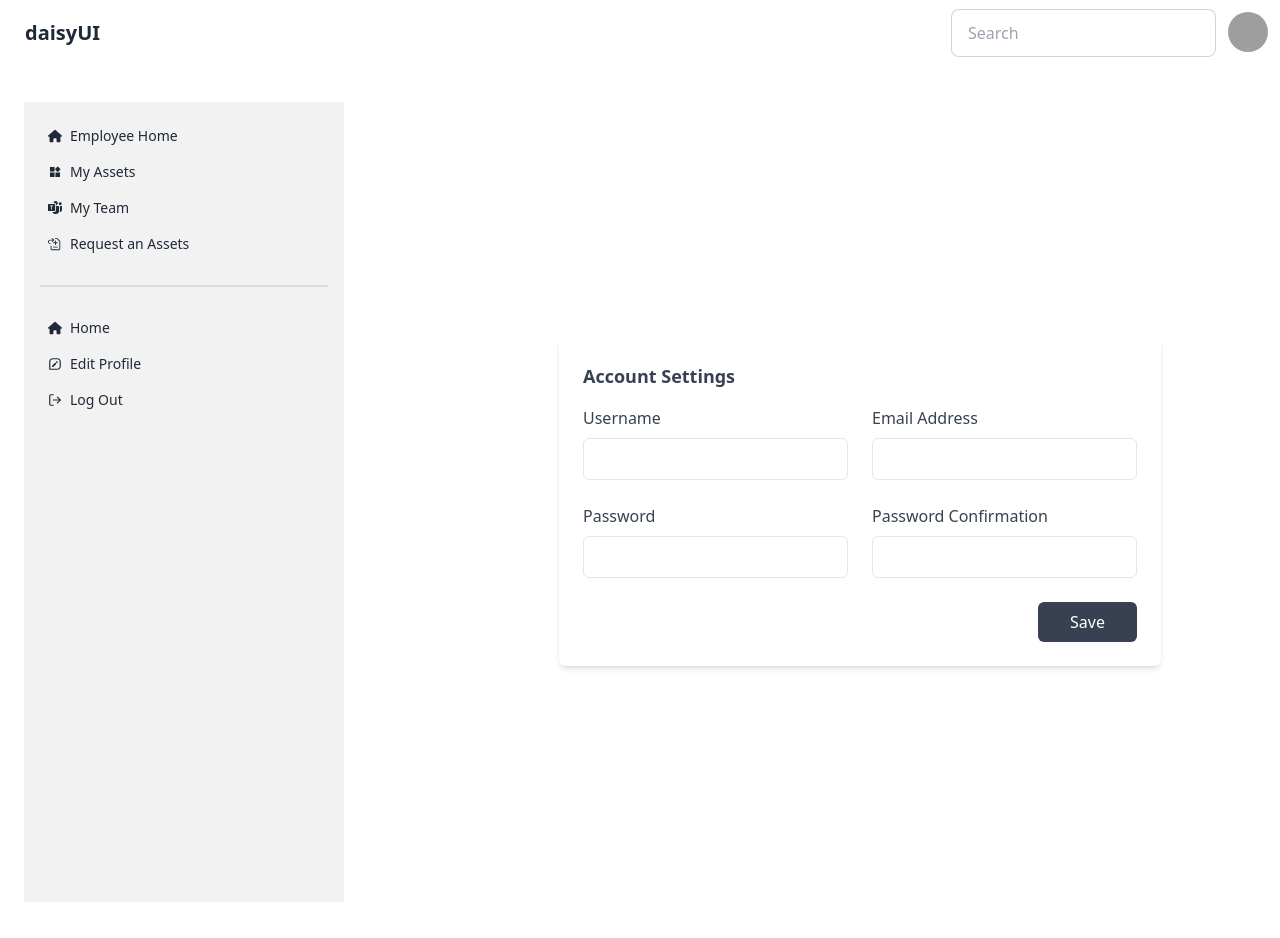
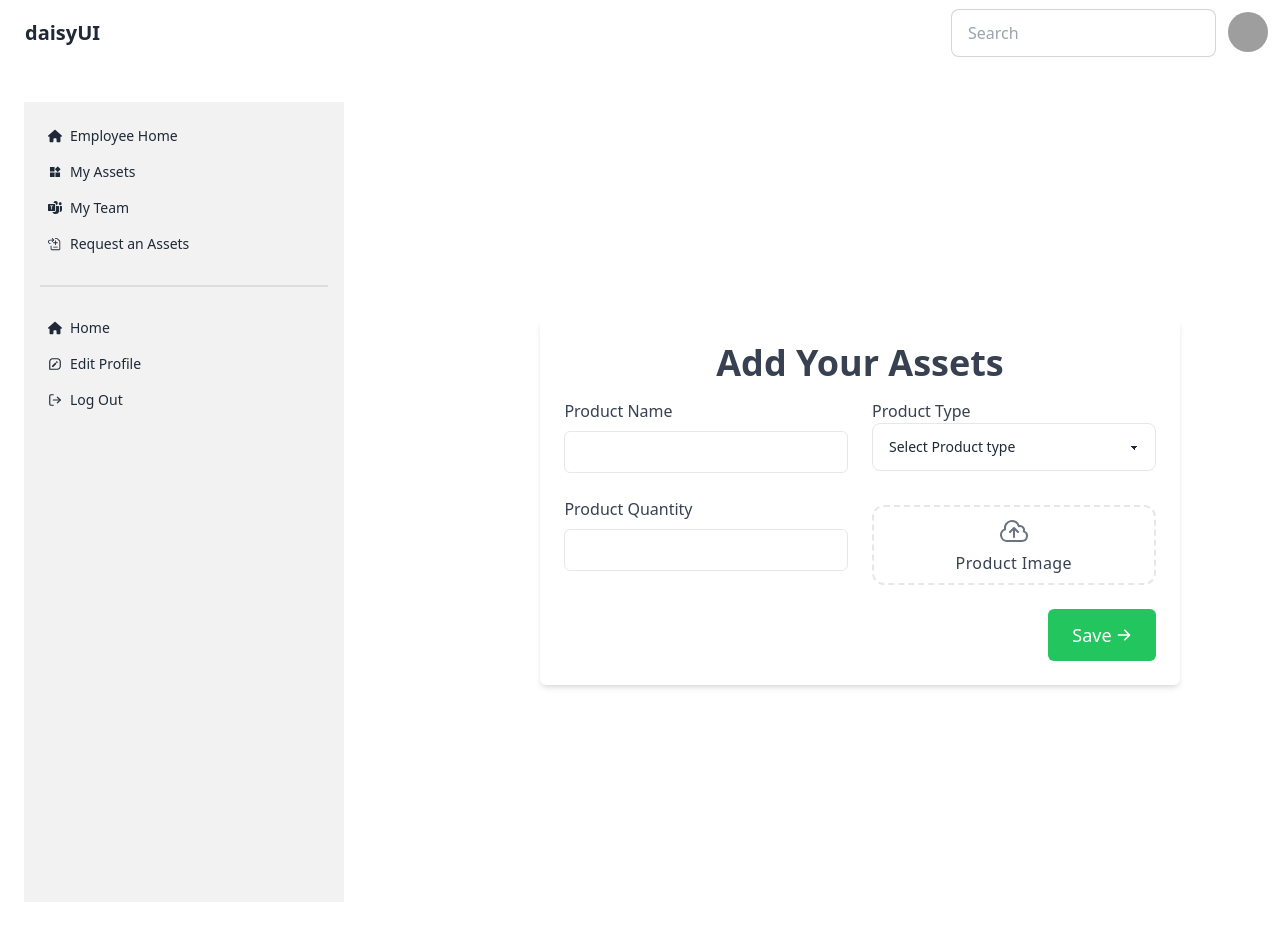
Before and after one commit to md-maruf-billa/Asset-Nexus-Tower-Front-End, a React (Vite) app: page /dashboard/add-asset in a window 1280 px wide. Built offline with nearby package versions, Linux system fonts and the light colour scheme; no server answers; grey boxes are pictures that could not be loaded.

Commit message:
Added add asset form and use react hook form for collecting data

```diff
--- a/src/Components/Nav/Nav.jsx
+++ b/src/Components/Nav/Nav.jsx
@@ -5,6 +5,9 @@ import Swal from 'sweetalert2';
 import { useQuery } from '@tanstack/react-query'
 import userAxiosGlobal from '../../Utils/Hooks/userAxiosGlobal';
 import useAdminCheck from '../../Utils/Hooks/useAdminCheck';
+import { useForm } from "react-hook-form"
+
+
 
 const Nav = () => {
     const userRole = useAdminCheck();
@@ -41,7 +44,8 @@ const Nav = () => {
     const navLink = <>
         <li><NavLink to="/">Home</NavLink></li>
         {
-            currentUser.email ? <li><Link to={`${userRole == "HR Manager" ? "/dashboard" : "/dashboard/employee-home"}`}>Go Your Dashboard</Link></li> :
+            currentUser.email ?
+                <li><Link to={`${userRole == "HR Manager" ? "/dashboard" : "/dashboard/employee-home"}`}>Go Your Dashboard</Link></li> :
                 <li><NavLink to="/registration">Join as Employee</NavLink></li>}
 
 
@@ -84,7 +88,7 @@ const Nav = () => {
                                         <span className="badge">New</span>
                                     </a>
                                 </li>
-                                <li><Link to="/dashboard">Dashboard</Link></li>
+                                <li><Link to={`${userRole == "HR Manager" ? "/dashboard" : "/dashboard/employee-home"}`}>Dashboard</Link></li>
                                 <li onClick={handelLogOut}><a>Logout</a></li>
                             </ul>
                         </div>
--- a/src/Dashboard/Hr-Manager/AddAsset/AddAsset.jsx
+++ b/src/Dashboard/Hr-Manager/AddAsset/AddAsset.jsx
@@ -1,36 +1,106 @@
-import React from 'react';
+import React, { useState } from 'react';
+import Button from '../../../Shared/Button/Button';
+import userAxiosGlobal from '../../../Utils/Hooks/userAxiosGlobal';
+import { useForm } from 'react-hook-form';
+import useAxiosSecure from '../../../Utils/Hooks/useAxiosSecure';
+import Swal from 'sweetalert2';
 
 const AddAsset = () => {
+    const { register, handleSubmit,reset } = useForm()
+    const axiosGlobal = userAxiosGlobal();
+    const axiosSecure = useAxiosSecure();
+    const [buttonLoading, setButtonLoading] = useState(false);
+    const [assetImage, setAssetImage] = useState("");
+
+
+    // UPLOADING ASSETS IMAGE
+    const uploadAssetsImage = (e) => {
+        setButtonLoading(true);
+        const image = e.target.files[0];
+        const imageFile = new FormData();
+        imageFile.append("image", image);
+
+        // UPLOAD
+        axiosGlobal.post(`${import.meta.env.VITE_IMAGEBBURL}?key=${import.meta.env.VITE_IMAGEBB_API_KEY}`, imageFile)
+            .then(data => {
+                setAssetImage(data?.data?.data?.display_url)
+                setButtonLoading(false);
+            })
+    }
+
+    const submitAsset = (data) => {
+        const assetInfo = { ...data, assetImage }
+
+        // SAVE DATA INTO DATABASE
+        axiosSecure.post("/add-asset", assetInfo)
+            .then(res => {
+                if (res?.data?.insertedId) {
+                    Swal.fire({
+                        position: "center",
+                        icon: "success",
+                        title: `${ data.productName +"is Saved into database" }`,
+                        showConfirmButton: false,
+                        timer: 1000
+                    });
+                    setButtonLoading(false);
+                    reset();
+                }
+            })
+    }
+
+
+
+
     return (
         <div className='flex items-center justify-center w-full'>
             <section class=" p-6 mx-auto bg-white rounded-md shadow-md ">
-                <h2 class="text-lg font-semibold text-gray-700 capitalize dark:text-white">Account settings</h2>
+                <h2 class="text-4xl text-center font-semibold text-gray-700 capitalize">Add Your Assets</h2>
 
-                <form>
+                <form onSubmit={handleSubmit(submitAsset)}>
                     <div class="grid grid-cols-1 gap-6 mt-4 sm:grid-cols-2">
                         <div>
-                            <label class="text-gray-700 dark:text-gray-200" for="username">Username</label>
-                            <input id="username" type="text" class="block w-full px-4 py-2 mt-2 text-gray-700 bg-white border border-gray-200 rounded-md dark:bg-gray-800 dark:text-gray-300 dark:border-gray-600 focus:border-blue-400 focus:ring-blue-300 focus:ring-opacity-40 dark:focus:border-blue-300 focus:outline-none focus:ring" />
+                            <label class="text-gray-700 dark:text-gray-200" for="username">Product Name</label>
+                            <input
+                                {...register("productName", { required: true })}
+                                id="username" type="text" class="block w-full px-4 py-2 mt-2 text-gray-700 bg-white border border-gray-200 rounded-md dark:bg-gray-800 dark:text-gray-300 dark:border-gray-600 focus:border-blue-400 focus:ring-blue-300 focus:ring-opacity-40 dark:focus:border-blue-300 focus:outline-none focus:ring" />
                         </div>
 
                         <div>
-                            <label class="text-gray-700 dark:text-gray-200" for="emailAddress">Email Address</label>
-                            <input id="emailAddress" type="email" class="block w-full px-4 py-2 mt-2 text-gray-700 bg-white border border-gray-200 rounded-md dark:bg-gray-800 dark:text-gray-300 dark:border-gray-600 focus:border-blue-400 focus:ring-blue-300 focus:ring-opacity-40 dark:focus:border-blue-300 focus:outline-none focus:ring" />
+                            <label class="text-gray-700 dark:text-gray-200" for="emailAddress">Product Type</label>
+
+                            <select
+                                {...register("productType", { required: true })}
+                                className="select select-bordered w-full max-w-xs border-gray-200">
+                                <option disabled selected>Select Product type</option>
+                                <option>Returnable</option>
+                                <option>Non Returnable</option>
+                            </select>
                         </div>
 
                         <div>
-                            <label class="text-gray-700 dark:text-gray-200" for="password">Password</label>
-                            <input id="password" type="password" class="block w-full px-4 py-2 mt-2 text-gray-700 bg-white border border-gray-200 rounded-md dark:bg-gray-800 dark:text-gray-300 dark:border-gray-600 focus:border-blue-400 focus:ring-blue-300 focus:ring-opacity-40 dark:focus:border-blue-300 focus:outline-none focus:ring" />
+                            <label class="text-gray-700 dark:text-gray-200" for="password">Product Quantity</label>
+                            <input
+                                {...register("productQuantity", { required: true })}
+                                id="password" type="number" class="block w-full px-4 py-2 mt-2 text-gray-700 bg-white border border-gray-200 rounded-md dark:bg-gray-800 dark:text-gray-300 dark:border-gray-600 focus:border-blue-400 focus:ring-blue-300 focus:ring-opacity-40 dark:focus:border-blue-300 focus:outline-none focus:ring" />
                         </div>
 
                         <div>
-                            <label class="text-gray-700 dark:text-gray-200" for="passwordConfirmation">Password Confirmation</label>
-                            <input id="passwordConfirmation" type="password" class="block w-full px-4 py-2 mt-2 text-gray-700 bg-white border border-gray-200 rounded-md dark:bg-gray-800 dark:text-gray-300 dark:border-gray-600 focus:border-blue-400 focus:ring-blue-300 focus:ring-opacity-40 dark:focus:border-blue-300 focus:outline-none focus:ring" />
+                            <label htmlFor="company-logo" className="flex flex-col border-2 border-dashed items-center w-full max-w-sm py-2 mx-auto mt-2 text-center bg-white  cursor-pointer dark:bg-gray-900 dark:border-gray-700 rounded-xl">
+                                <svg xmlns="http://www.w3.org/2000/svg" fill="none" viewBox="0 0 24 24" strokeWidth="1.5" stroke="currentColor" className="w-8 h-8 text-gray-500 dark:text-gray-400">
+                                    <path strokeLinecap="round" strokeLinejoin="round" d="M12 16.5V9.75m0 0l3 3m-3-3l-3 3M6.75 19.5a4.5 4.5 0 01-1.41-8.775 5.25 5.25 0 0110.233-2.33 3 3 0 013.758 3.848A3.752 3.752 0 0118 19.5H6.75z" />
+                                </svg>
+
+                                <h2 className="mt-1 font-medium tracking-wide text-gray-700 dark:text-gray-200">Product Image</h2>
+
+                                <input onChange={(e) => uploadAssetsImage(e)} id="company-logo" type="file" className="hidden" />
+                            </label>
                         </div>
                     </div>
 
                     <div class="flex justify-end mt-6">
-                        <button class="px-8 py-2.5 leading-5 text-white transition-colors duration-300 transform bg-gray-700 rounded-md hover:bg-gray-600 focus:outline-none focus:bg-gray-600">Save</button>
+                        <button onClick={() => setButtonLoading(true)}>
+                            <Button btnName={"Save"} spinner={buttonLoading} />
+                        </button>
                     </div>
                 </form>
             </section>
--- a/src/Pages/Authentication/Registration/Registration.jsx
+++ b/src/Pages/Authentication/Registration/Registration.jsx
@@ -1,6 +1,6 @@
 import React, { useState } from 'react';
 import Button from '../../../Shared/Button/Button';
-import { Link } from 'react-router-dom';
+import { Link, useNavigate } from 'react-router-dom';
 import DatePicker from 'react-date-picker';
 import 'react-date-picker/dist/DatePicker.css';
 import 'react-calendar/dist/Calendar.css';
@@ -25,7 +25,7 @@ const Registration = () => {
     const [strongPass, setStrongPass] = useState("");
     const [successPass, setSuccessPass] = useState("")
     const [eye, setEye] = useState(true);
-    const [userInfo, setUserInfo] = useState();
+    const navigate = useNavigate();
 
 
     // UPLOAD PHOTO IMAGE BB
@@ -95,6 +95,7 @@ const Registration = () => {
                         timer: 3000
                     });
                 })
+                navigate("/")
             })
             .catch(err => {
                 Swal.fire({
--- a/src/main.jsx
+++ b/src/main.jsx
@@ -6,6 +6,7 @@ import Routes from './Routes/Routes'
 import UserAuth from './Pages/Firebase/UserAuth'
 import { QueryClient, QueryClientProvider } from '@tanstack/react-query'
 const queryClient = new QueryClient();
+
 
 ReactDOM.createRoot(document.getElementById('root')).render(
   <React.StrictMode>
```
